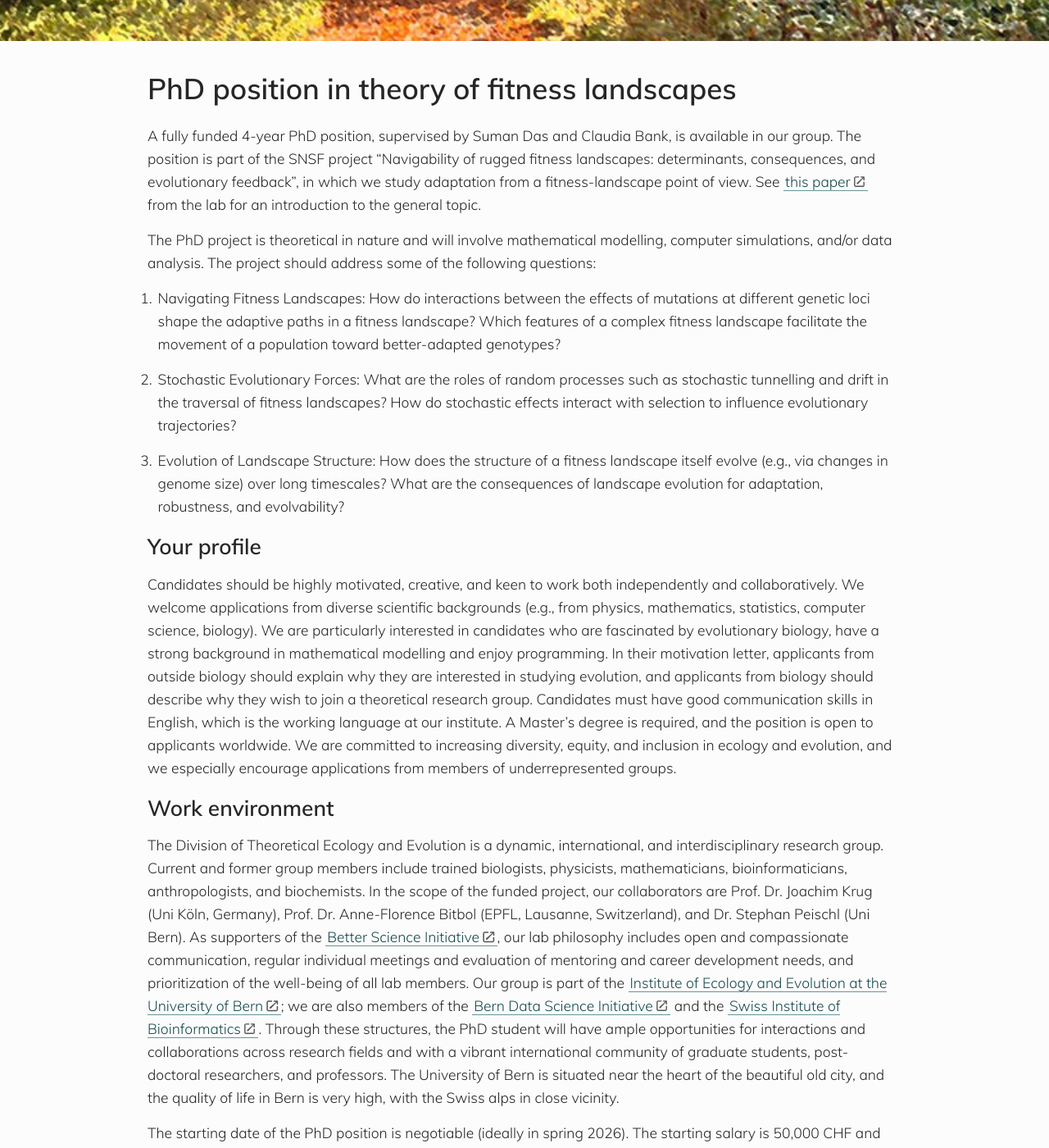
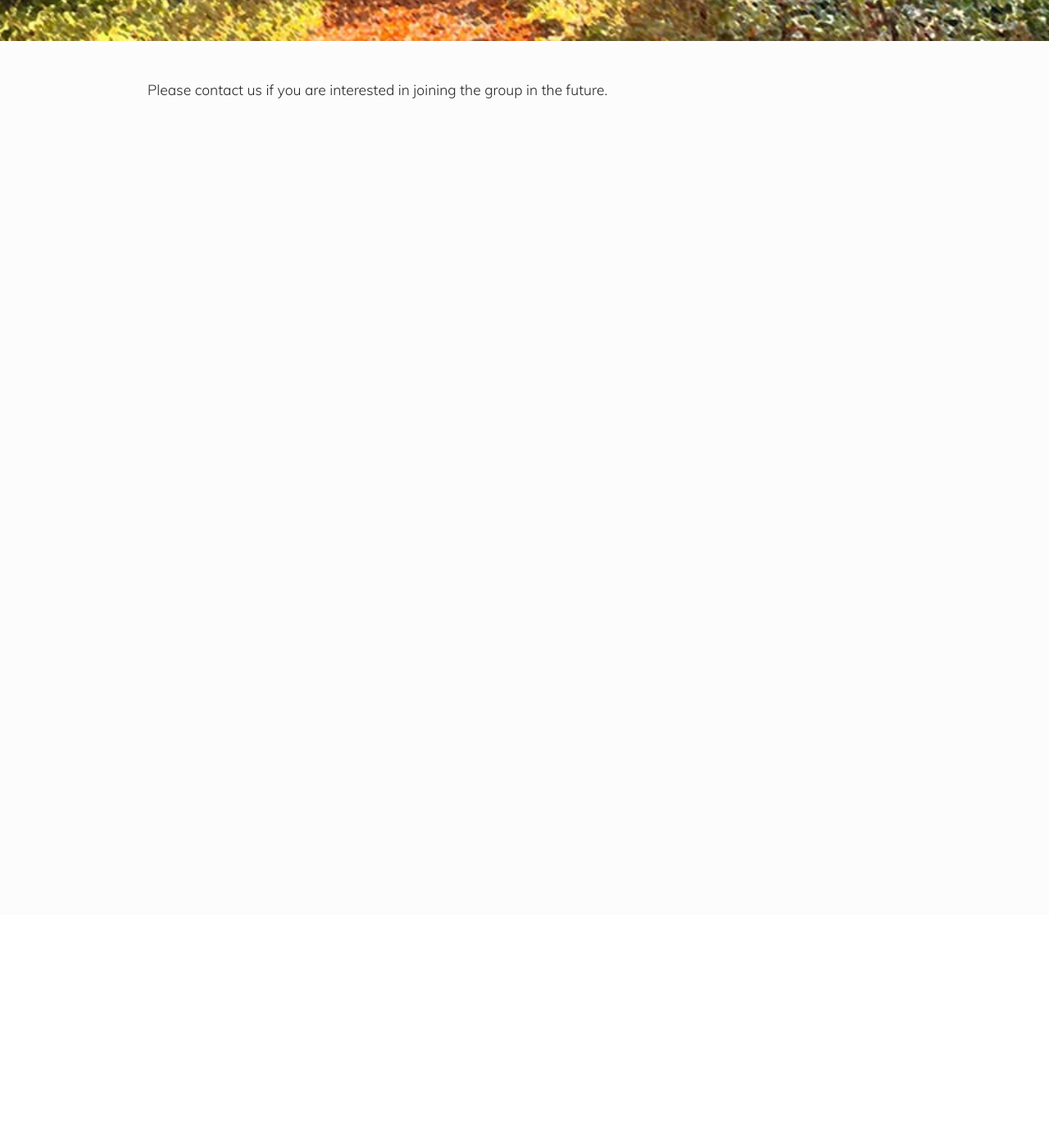
Before and after one commit to banklab/banklab.github.io, a Jekyll site: the page built from positions.md, in a window 1280 px wide and 1400 px high, scrolled down 270 px. Shown: the whole window at 82% size. Built offline with Jekyll 4.4.1, drawn with Linux system fonts in a browser that asks for light colours; some web fonts are replaced; after the commit the page ends 900 px from its top, so only the background shows below that; some of the changed text lies outside the part shown.

Commit message:
Update positions.md

```diff
--- a/positions.md
+++ b/positions.md
@@ -4,31 +4,4 @@ title: Positions | Theoretical Ecology and Evolution
 permalink: /positions/
 ---
 
-# PhD position in theory of fitness landscapes
-
-A fully funded 4-year PhD position, supervised by Suman Das and Claudia Bank, is available in our group. The position is part of the SNSF project “Navigability of rugged fitness landscapes: determinants, consequences, and evolutionary feedback”, in which we study adaptation from a fitness-landscape point of view. See [this paper](http://www.annualreviews.org/eprint/S7XY5J79I8FDVF9PEF6K/full/10.1146/annurev-ecolsys-102320-112153) from the lab for an introduction to the general topic.
-
-The PhD project is theoretical in nature and will involve mathematical modelling, computer simulations, and/or data analysis. The project should address some of the following questions:
-
-1.	Navigating Fitness Landscapes: How do interactions between the effects of mutations at different genetic loci shape the adaptive paths in a fitness landscape? Which features of a complex fitness landscape facilitate the movement of a population toward better-adapted genotypes?
-
-2.	Stochastic Evolutionary Forces: What are the roles of random processes such as stochastic tunnelling and drift in the traversal of fitness landscapes? How do stochastic effects interact with selection to influence evolutionary trajectories?
-
-3.	Evolution of Landscape Structure: How does the structure of a fitness landscape itself evolve (e.g., via changes in genome size) over long timescales? What are the consequences of landscape evolution for adaptation, robustness, and evolvability?
-
-
-## Your profile
-
-Candidates should be highly motivated, creative, and keen to work both independently and collaboratively. We welcome applications from diverse scientific backgrounds (e.g., from physics, mathematics, statistics, computer science, biology). We are particularly interested in candidates who are fascinated by evolutionary biology, have a strong background in mathematical modelling and enjoy programming. In their motivation letter, applicants from outside biology should explain why they are interested in studying evolution, and applicants from biology should describe why they wish to join a theoretical research group. Candidates must have good communication skills in English, which is the working language at our institute. A Master’s degree is required, and the position is open to applicants worldwide. We are committed to increasing diversity, equity, and inclusion in ecology and evolution, and we especially encourage applications from members of underrepresented groups.
-
-
-## Work environment
-
-The Division of Theoretical Ecology and Evolution is a dynamic, international, and interdisciplinary research group. Current and former group members include trained biologists, physicists, mathematicians, bioinformaticians, anthropologists, and biochemists. In the scope of the funded project, our collaborators are Prof. Dr. Joachim Krug (Uni Köln, Germany), Prof. Dr. Anne-Florence Bitbol (EPFL, Lausanne, Switzerland), and Dr. Stephan Peischl (Uni Bern). As supporters of the [Better Science Initiative](https://betterscience.ch/en/), our lab philosophy includes open and compassionate communication, regular individual meetings and evaluation of mentoring and career development needs, and prioritization of the well-being of all lab members. Our group is part of the [Institute of Ecology and Evolution at the University of Bern](https://www.iee.unibe.ch/); we are also members of the [Bern Data Science Initiative](https://www.bedsi.unibe.ch/) and the [Swiss Institute of Bioinformatics](https://www.sib.swiss/). Through these structures, the PhD student will have ample opportunities for interactions and collaborations across research fields and with a vibrant international community of graduate students, post-doctoral researchers, and professors. The University of Bern is situated near the heart of the beautiful old city, and the quality of life in Bern is very high, with the Swiss alps in close vicinity.
-
-The starting date of the PhD position is negotiable (ideally in spring 2026). The starting salary is 50,000 CHF and includes social security contributions.
-
-
-## Contact and Application
-
-Please submit your application via the [application portal](https://ohws.prospective.ch/public/v1/jobs/06b6e278-763d-41c5-91f0-6aee978b6ae9) by 9 January 2026. Please reach out to Suman Das (suman.das [at] unibe.ch) in case of questions. Applicants must submit one merged PDF application file that includes a letter of motivation mentioning the desired starting date (<500 words), a CV, names and contact details of two referees, and copies of relevant publications and/or the Master thesis.
+Please contact us if you are interested in joining the group in the future.
```
